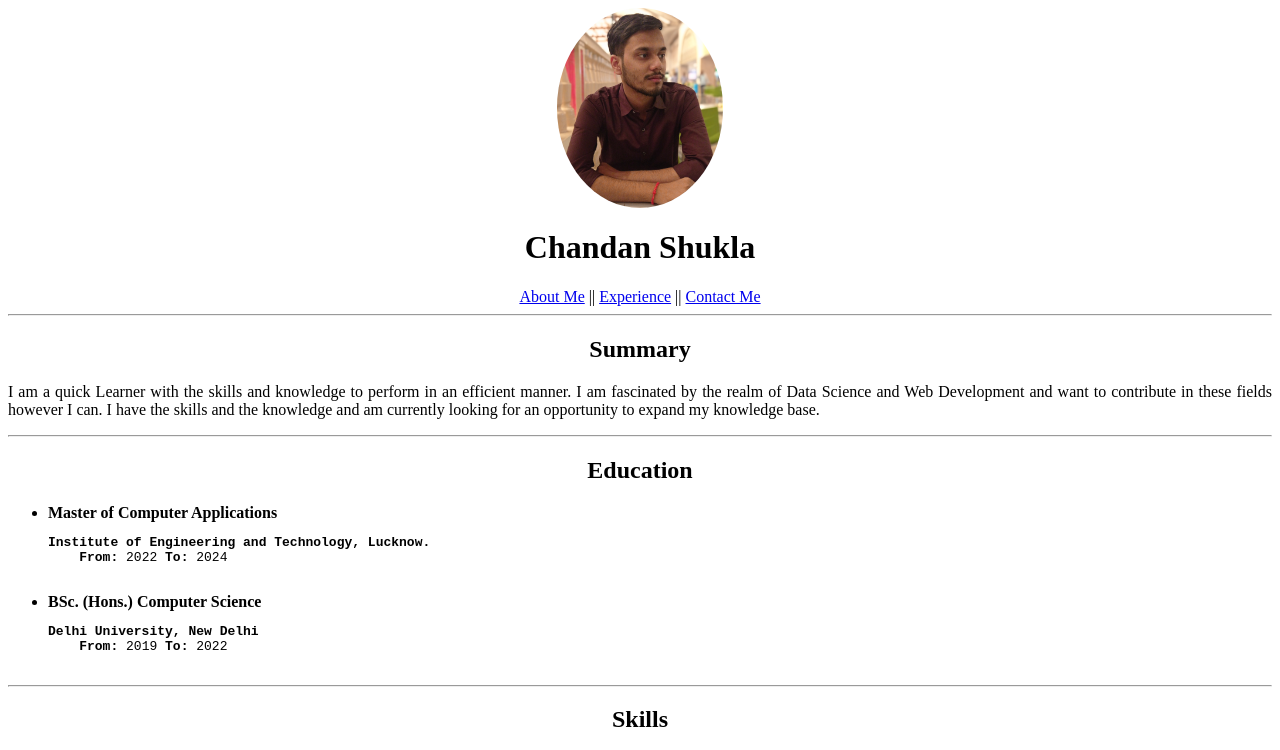
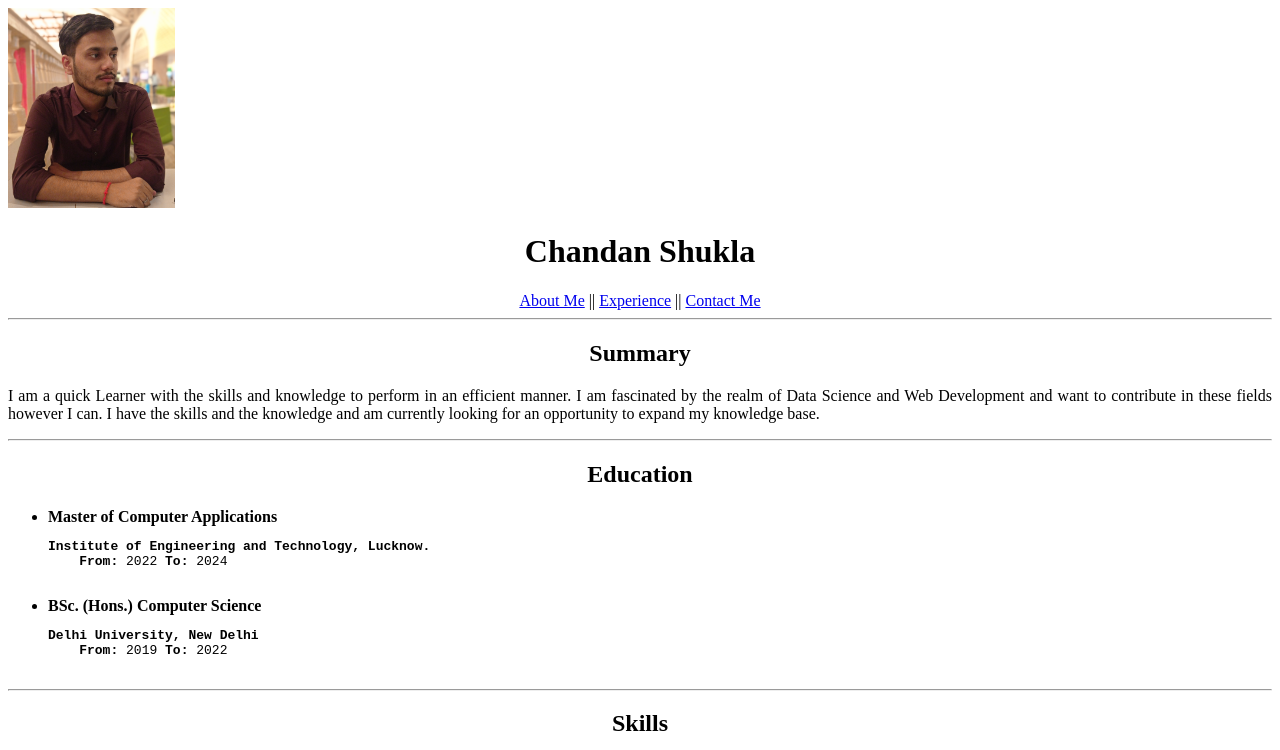
Before and after one commit to ChandanShukla28/html-portfolio, a plain HTML site: page index.html in a window 1280 px wide. Shown: the top 750 px of the page. Drawn offline with Linux system fonts and the light colour scheme.

Commit message:
Update index.html

```diff
--- a/index.html
+++ b/index.html
@@ -6,12 +6,7 @@
     <title>My Resume</title>
     <style>
 
-        #img1
-        {
-            border-radius: 50%;
-            display: block;
-            margin: auto;
-        }
+
         body
         {
             text-align: justify;
```
